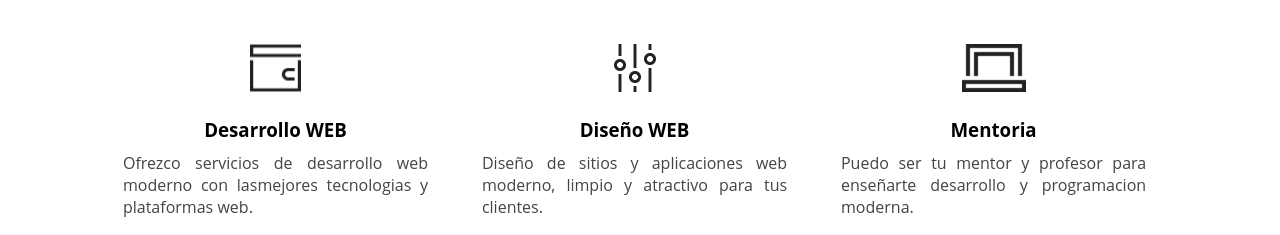
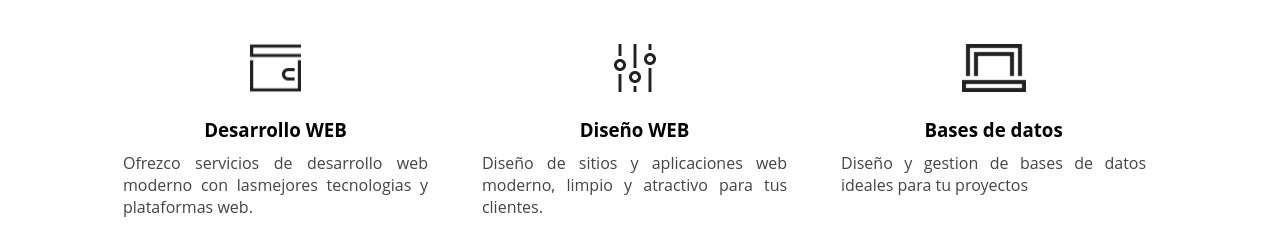
Before and after one commit to Cristian-Mtz/Proyect-JS, a plain HTML site: page index.html in a window 1280 px wide. Shown: the part 508-743 px from the top of the page. Drawn offline with nearby package versions, Linux system fonts and the light colour scheme.

Commit message:
Update index.html

```diff
--- a/index.html
+++ b/index.html
@@ -90,8 +90,8 @@
 
 				<div class="service">
 					<img src="img/3.png" />
-					<h3>Mentoria</h3>
-					<p>Puedo ser tu mentor y profesor para enseñarte desarrollo y programacion moderna.</p>
+					<h3>Bases de datos</h3>
+					<p>Diseño y gestion de bases de datos ideales para tu proyectos</p>
 				</div>
 			</div>
 
```
